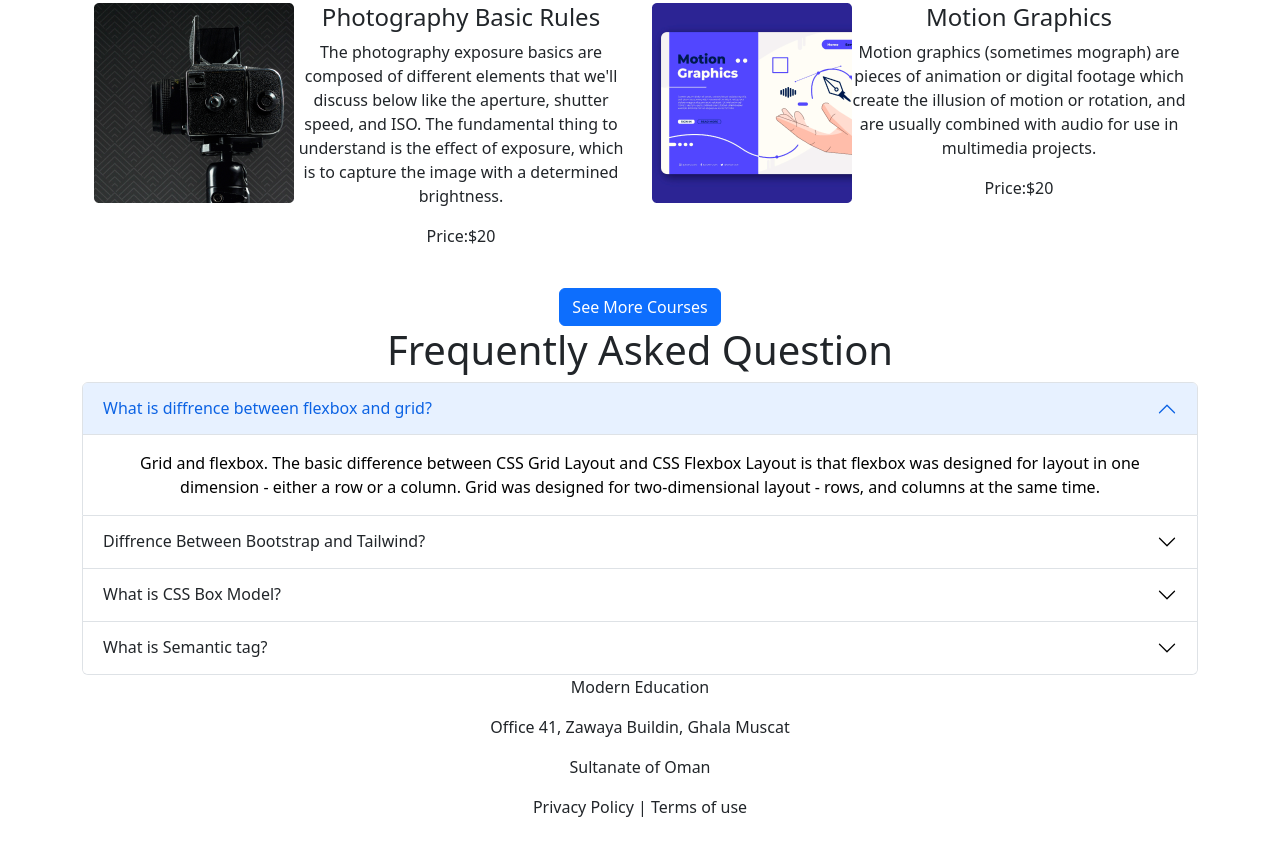
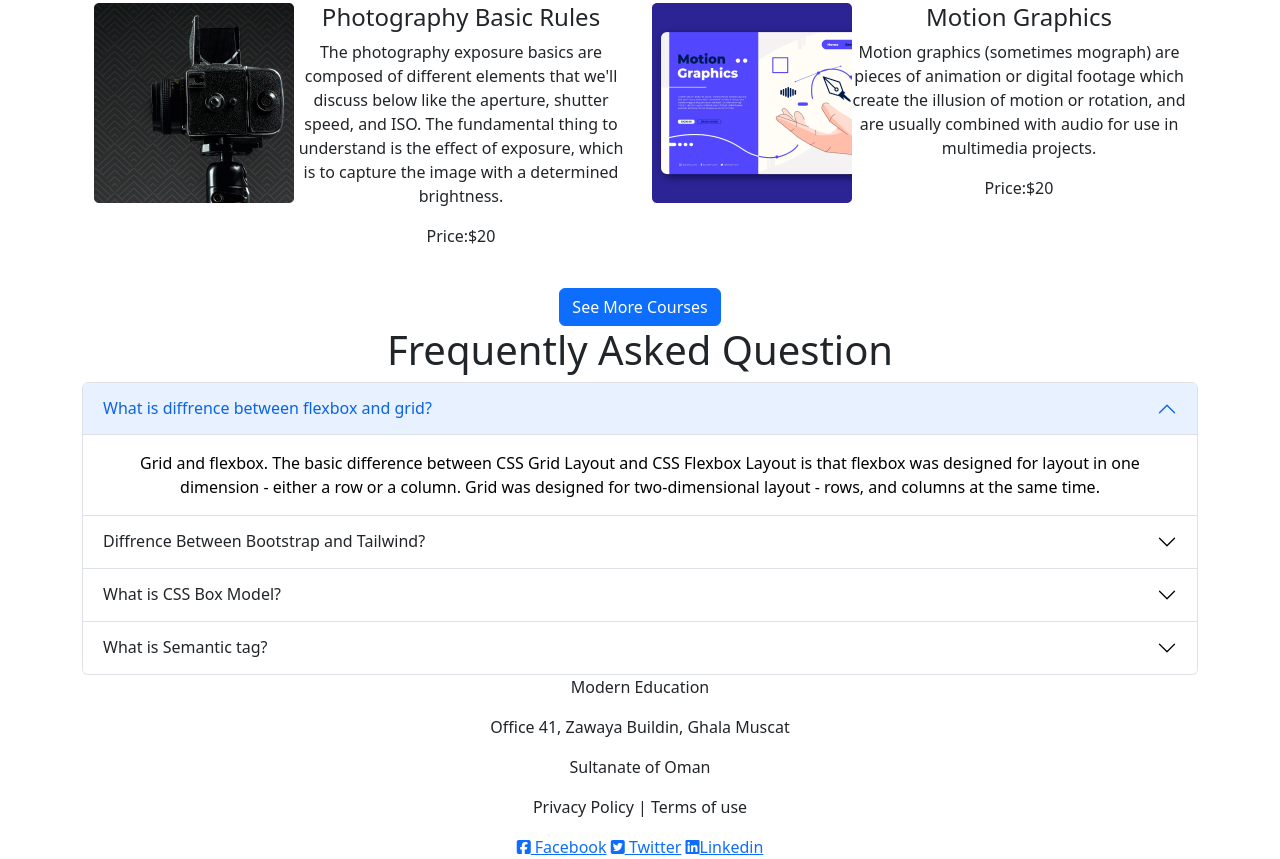
Before and after one commit to AdityAnanna3456/Education-Technology, a plain HTML site: page index.html in a window 1280 px wide. Shown: the part 1387-2246 px from the top of the page. Before the commit the page ends 2222 px from the top, so only its background shows below. Drawn offline with nearby package versions, Linux system fonts and the light colour scheme.

Commit message:
added social icons

```diff
--- a/index.html
+++ b/index.html
@@ -7,6 +7,8 @@
 	<title> Modern Education</title>
 	<link href="https://cdn.jsdelivr.net/npm/bootstrap@5.2.0/dist/css/bootstrap.min.css" rel="stylesheet"
 		integrity="sha384-gH2yIJqKdNHPEq0n4Mqa/HGKIhSkIHeL5AyhkYV8i59U5AR6csBvApHHNl/vI1Bx" crossorigin="anonymous">
+		<!-- font awesome link -->
+		<script src="https://kit.fontawesome.com/63603c16d6.js" crossorigin="anonymous"></script>
 </head>
 
 <body>
@@ -219,6 +221,7 @@
 			</div>
 		</section>
 		<!-- courses end -->
+		<!-- frequently asked section -->
 		<section class="container">
 			<div class="text-center">
 				<h1>Frequently Asked Question</h1>
@@ -292,6 +295,10 @@
 		<p>Office 41, Zawaya Buildin, Ghala Muscat</p>
 		<p>Sultanate of Oman</p>
 		<p>Privacy Policy | Terms of use</p>
+		<span><a href="https://www.facebook.com/"><i class="fa-brands fa-square-facebook"></i> Facebook</a></span>
+		<span><a href="https://twitter.com/"><i class="fa-brands fa-square-twitter"></i> Twitter</a></span>
+		<span><a href="https://www.linkedin.com/"><i class="fa-brands fa-linkedin"></i>Linkedin</a></span>
+
 	</footer>
 	<script src="https://cdn.jsdelivr.net/npm/bootstrap@5.2.0/dist/js/bootstrap.bundle.min.js"
 		integrity="sha384-A3rJD856KowSb7dwlZdYEkO39Gagi7vIsF0jrRAoQmDKKtQBHUuLZ9AsSv4jD4Xa"
```
